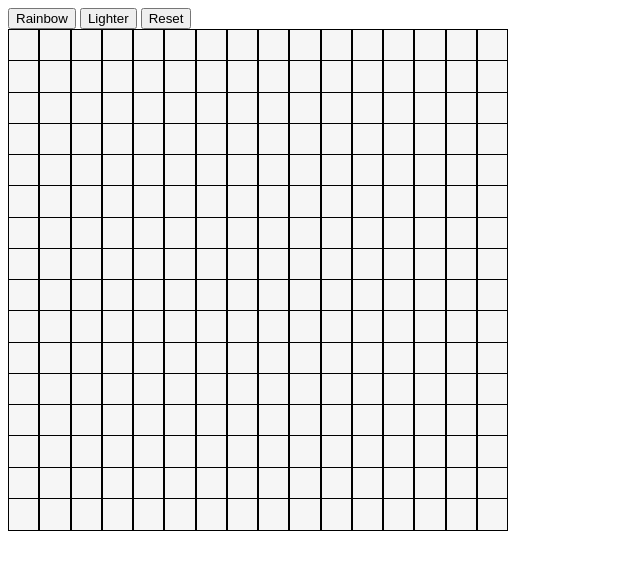
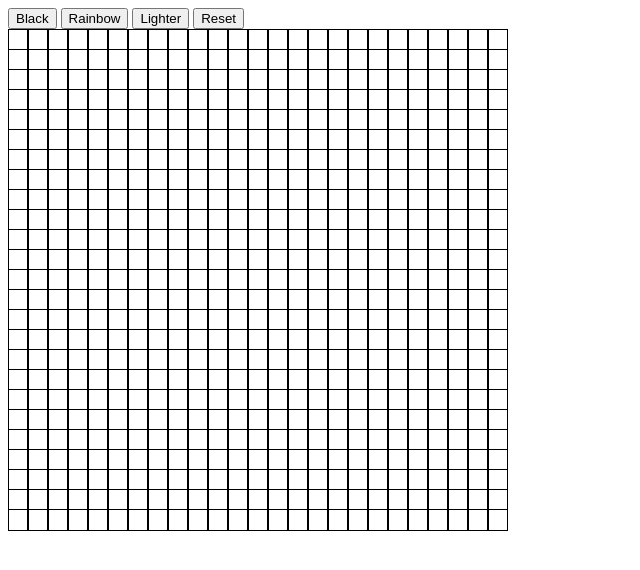
Before and after one commit to f1uk3r/etch-a-sketch, a plain HTML site: page index.html in a window 1280 px wide. Shown: the whole page, without its empty margins (0-640 px from the left). Drawn offline with Linux system fonts and the light colour scheme.

Commit message:
setTheme function working

```diff
--- a/index.html
+++ b/index.html
@@ -9,9 +9,10 @@
 </head>
 <body>
     <div class="buttons">
-        <button>Rainbow</button>
-        <button>Lighter</button>
-        <button>Reset</button>
+        <button class="black">Black</button>
+        <button class="randomColor">Rainbow</button>
+        <button class="grayScale">Lighter</button>
+        <button class="reset">Reset</button>
     </div>
     <div class="sketchpad"></div>
     <script src="main.js" type="text/javascript"></script>
--- a/main.js
+++ b/main.js
@@ -1,5 +1,6 @@
-var gridBox = 16;
-
+let gridBox = 25;
+let buttonActive = "randomColor";
+let resetButton = document.querySelector('.reset')
 
 function createGrid(gridSize) {
     for (let i = 0; i < gridSize; i++) {
@@ -17,7 +18,7 @@ function createGrid(gridSize) {
             singleBox.className += " box-" + i + "-" + j
             singleBox.style.width = 100/gridSize + "%";
             singleBox.style.height = "100%";
-            singleBox.style.backgroundColor = "#f6f6f6"
+            singleBox.style.backgroundColor = "white"
             singleBox.style.border = "1px solid black";
             document.querySelector(".rowContainer" + i).appendChild(singleBox);
         }
@@ -25,6 +26,19 @@ function createGrid(gridSize) {
 }
 
 createGrid(gridBox);
+setTheme(buttonActive);
+
+function setTheme(buttonActive) {
+    if (buttonActive == "black") {
+        blackHover();
+    }
+    else if (buttonActive == "randomColor") {
+        randomHover();
+    }
+    else if (buttonActive == "grayScale") {
+        grayScale();
+    }
+}
 
 function blackHover() {
     let allBoxes = document.querySelectorAll('.single-box')
@@ -36,7 +50,7 @@ function blackHover() {
 }
 
 
-function randomColor() {
+function randomHover() {
     let allBoxes = document.querySelectorAll('.single-box')
     allBoxes.forEach((box) => {
         box.addEventListener('mouseenter', (e) => {
@@ -47,4 +61,15 @@ function randomColor() {
         })
     })
 }
-randomColor()
+
+/*function reset() {
+    let allBoxes = document.querySelectorAll('.single-box');
+    allBoxes.forEach((box) => {
+        box.style.backgroundColor = 'white';
+    })
+    let divCount = prompt('How many squares wide should the grid be? (1-100)');
+    createGrid(divCount)
+
+}
+
+resetButton.addEventListener('click', reset())*/
```
